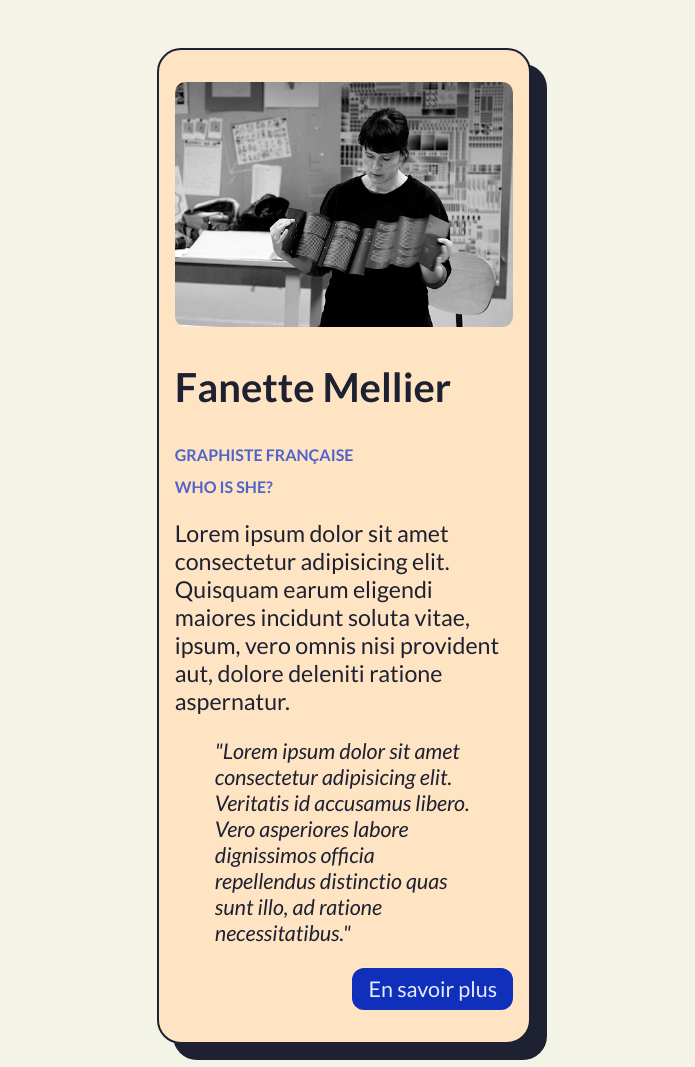
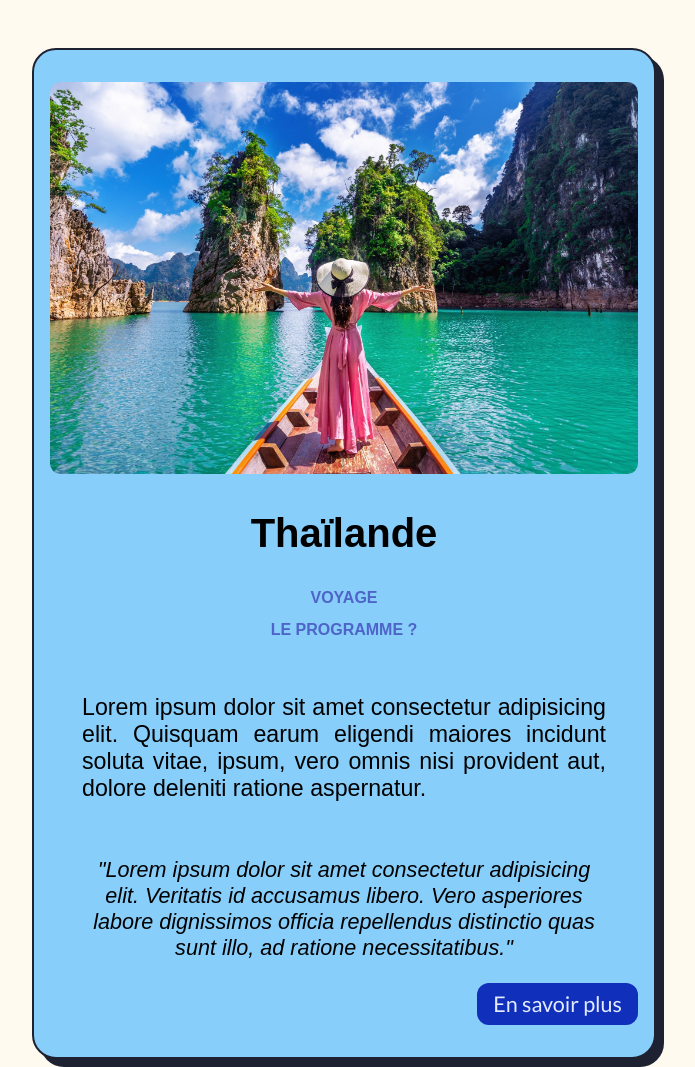
Before and after one commit to MaevaBriolais/Card_HTML_CSS, a plain HTML site: page index.html in a window 1280 px wide. Shown: the whole page, without its empty margins (296-991 px from the left). Drawn offline with Linux system fonts and the light colour scheme.

Commit message:
Change css

```diff
--- a/index.html
+++ b/index.html
@@ -3,22 +3,22 @@
 <head>
     <meta charset="UTF-8">
     <meta name="viewport" content="width=device-width, initial-scale=1.0">
-    <meta name="description" content="Présentation de la graphiste Française Fanette Mellier">
+    <meta name="description" content="Présentation d'un programme de voyage en Thaïlande">
     <link rel="stylesheet" href="style.css">
-    <title>Fanette Mellier</title>
+    <title>Thaïlande</title>
 </head>
 <body>
 <main>
 <div class="card-container">
     <div class="img-container">
-        <img class = "card-img" src="images/fannette.jpg" alt="Portrait de la graphise Française Fanette Mellier">
+        <img class = "card-img" src="images/fille.jpg" alt="Portrait d'une touriste en Thaïlande">
     </div>
 
 <section>
-    <h1>Fanette Mellier</h1>
-    <h2>Graphiste Française</h2>
+    <h1>Thaïlande</h1>
+    <h2>Voyage</h2>
     <article class="designer-description">
-        <h2>Who is she?</h2>
+        <h2>Le programme ?</h2>
         <p>
             Lorem ipsum dolor sit amet consectetur adipisicing elit. Quisquam earum eligendi maiores incidunt soluta vitae, ipsum, vero omnis nisi provident aut, dolore deleniti ratione aspernatur.
 
--- a/style.css
+++ b/style.css
@@ -3,26 +3,31 @@
 *{ box-sizing: border-box;
 }
 body{ margin:0;
-    background-color: rgba(243, 243, 231, 0.921) ;
-    font-family: "Lato";
-    color: #1d2131;
+    background-color:floralwhite ;
+    font-family: Arial, Helvetica, sans-serif;
 }
 main{
     display: flex;
     justify-content: center;
+    text-align: center;
     margin: 3rem 1rem;
 }
 .card-container{
-background-color: bisque;
+background-color:lightskyblue;
 border-radius: 1.5rem;
 display: flex;
 flex-direction: column;
 padding: 1rem;
-width: 30%;
-height: 100%;
-box-shadow: 1rem 1rem #1d2131;
+width: 50%;
+height: 80%;
+box-shadow: .5rem .5rem #1d2131;
 border: 0.15rem solid  #1d2131;
 padding: 2rem 1rem;
+
+p{
+padding: 2rem;
+    text-align: justify;
+}
 }
 .card-img {
     width: 100%;
```
Also changed, not shown: images/fannette.jpg (deleted), images/fille.jpg (added), images/robbie-lens.png (deleted).
